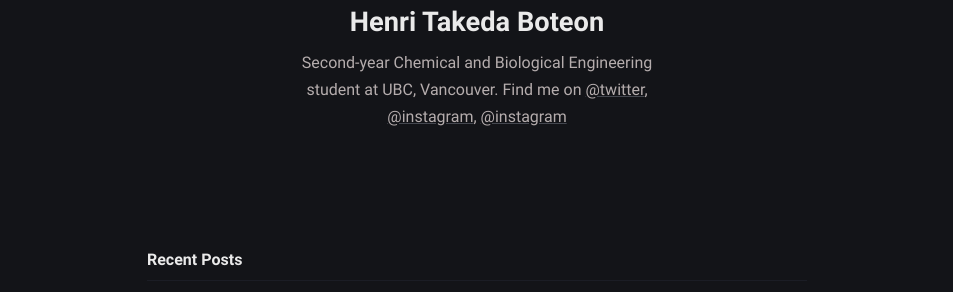
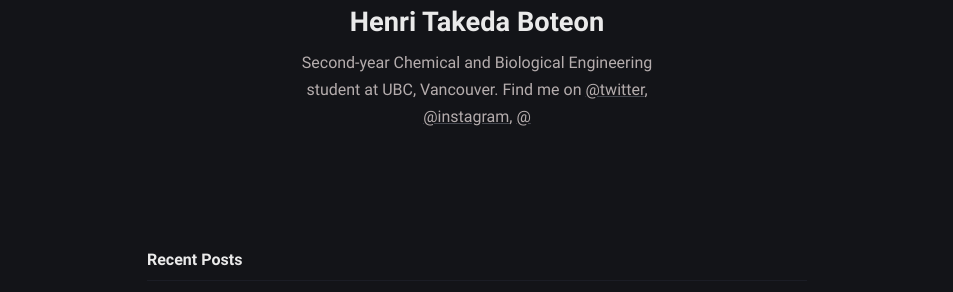
Before and after one commit to Pistachihen/pistachi.github.io, a Jekyll site: the page built from index.md, in a window 1280 px wide. Shown: the part 251-543 px from the top of the page, without its empty margins (163-1116 px from the left). Built offline with Jekyll 4.4.1, drawn with Linux system fonts in a browser that asks for light colours.

Commit message:
_config.yml: changed

```diff
--- a/_config.yml
+++ b/_config.yml
@@ -18,7 +18,7 @@ author:
     href="https://www.instagram.com/henri.boteon/" target="_blank"
     rel="noopener">@instagram</a>, <a
     href="https://discordapp.com/users/788123099748630567" target="_blank"
-    rel="noopener">@instagram</a>
+    rel="noopener">@</a>
 
   username: username
   github: github_username
```
